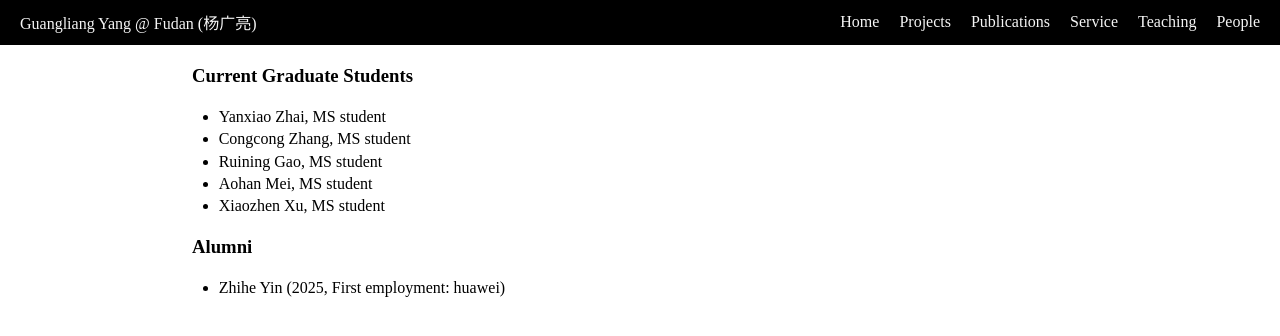
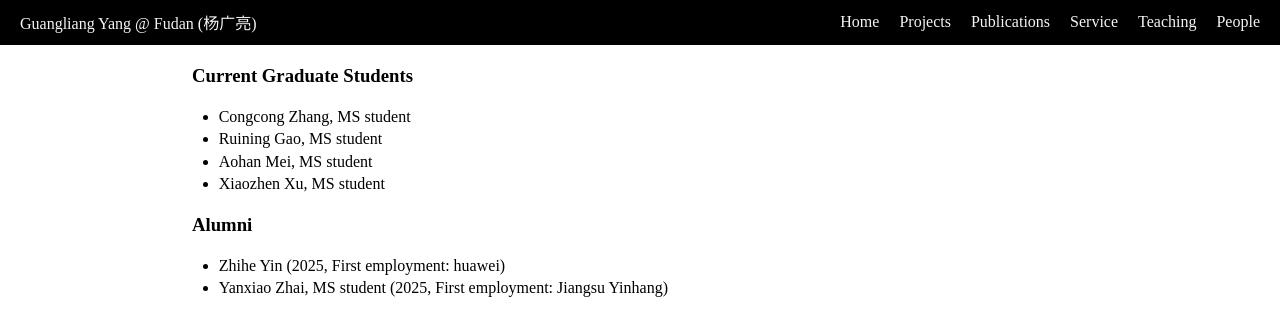
Before and after one commit to yang-guangliang/yang-guangliang.github.io, a Jekyll site: the page built from people.md, in a window 1280 px wide. Shown: the top 336 px of the page. Built offline with Jekyll 4.4.1, drawn with Linux system fonts in a browser that asks for light colours.

Commit message:
Update people.md

```diff
--- a/people.md
+++ b/people.md
@@ -14,5 +13,5 @@ permalink: /people/
 
 ### Alumni
 
-
 - Zhihe Yin (2025, First employment: huawei)
+- Yanxiao Zhai, MS student (2025, First employment: Jiangsu Yinhang)
```
Also changed, not shown: other parts of people.md (+0 -1 lines).
